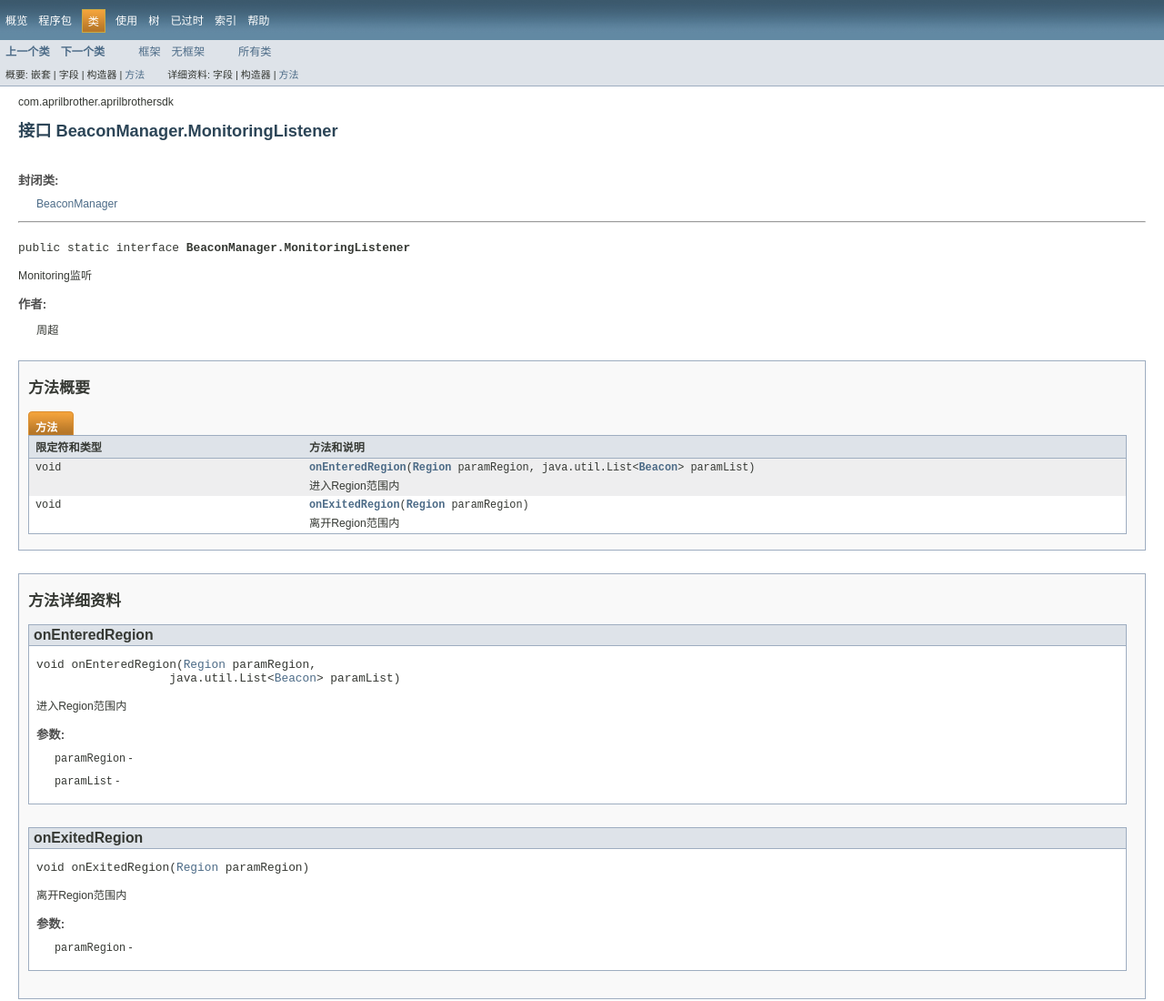
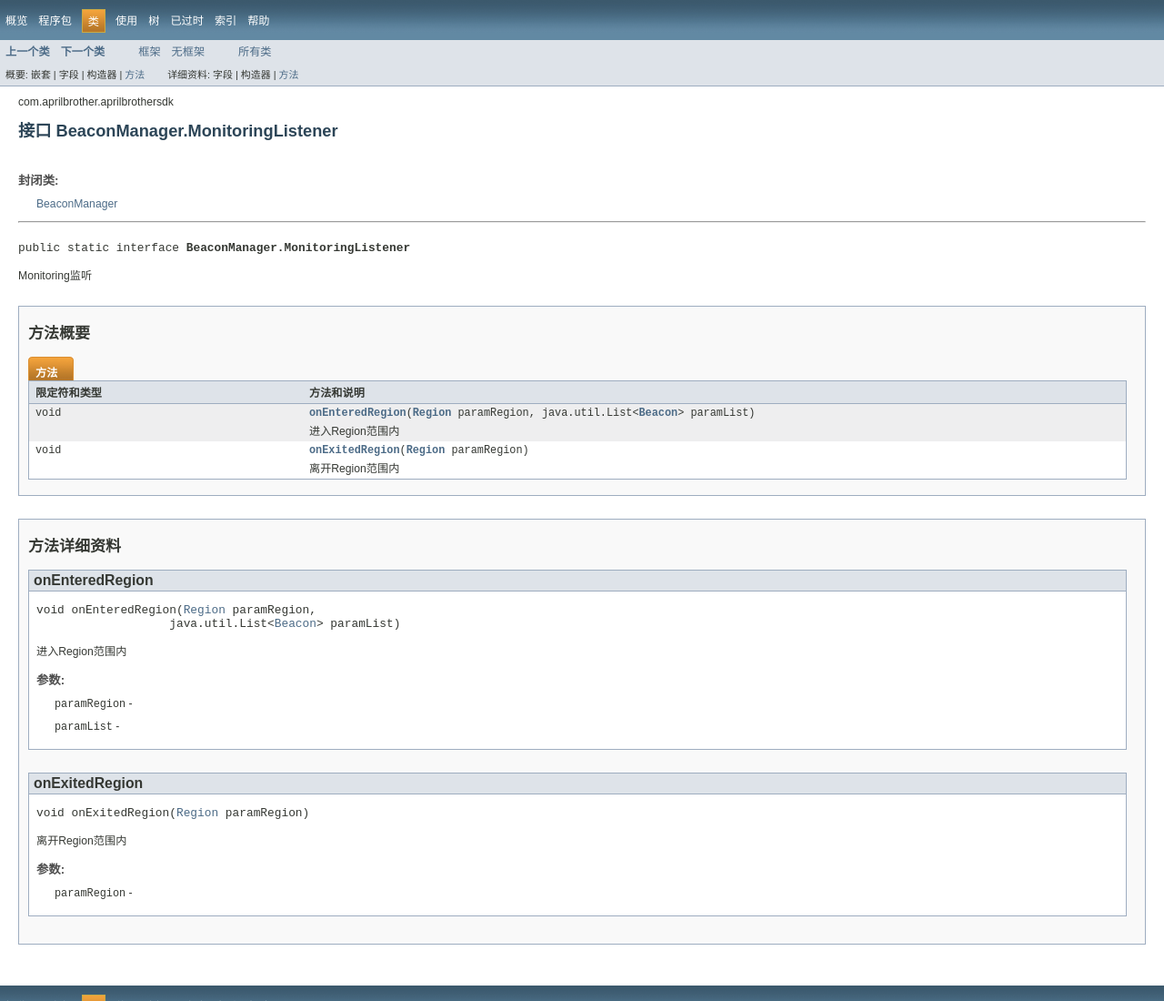
Before and after one commit to AprilBrother/aprilbrother.github.io, a plain HTML site: page aprilbeacon-android-sdk/JavaDocs/com/aprilbrother/aprilbrothersdk/BeaconManager.MonitoringListener.html in a window 1280 px wide. Shown: the top 1100 px of the page at 91% size. Drawn offline with Linux system fonts and the light colour scheme.

Commit message:
Update BeaconManager.MonitoringListener.html

```diff
--- a/aprilbeacon-android-sdk/JavaDocs/com/aprilbrother/aprilbrothersdk/BeaconManager.MonitoringListener.html
+++ b/aprilbeacon-android-sdk/JavaDocs/com/aprilbrother/aprilbrothersdk/BeaconManager.MonitoringListener.html
@@ -95,8 +95,6 @@
 <br>
 <pre>public static interface <span class="strong">BeaconManager.MonitoringListener</span></pre>
 <div class="block">Monitoring监听</div>
-<dl><dt><span class="strong">作者:</span></dt>
-  <dd>周超</dd></dl>
 </li>
 </ul>
 </div>
```
